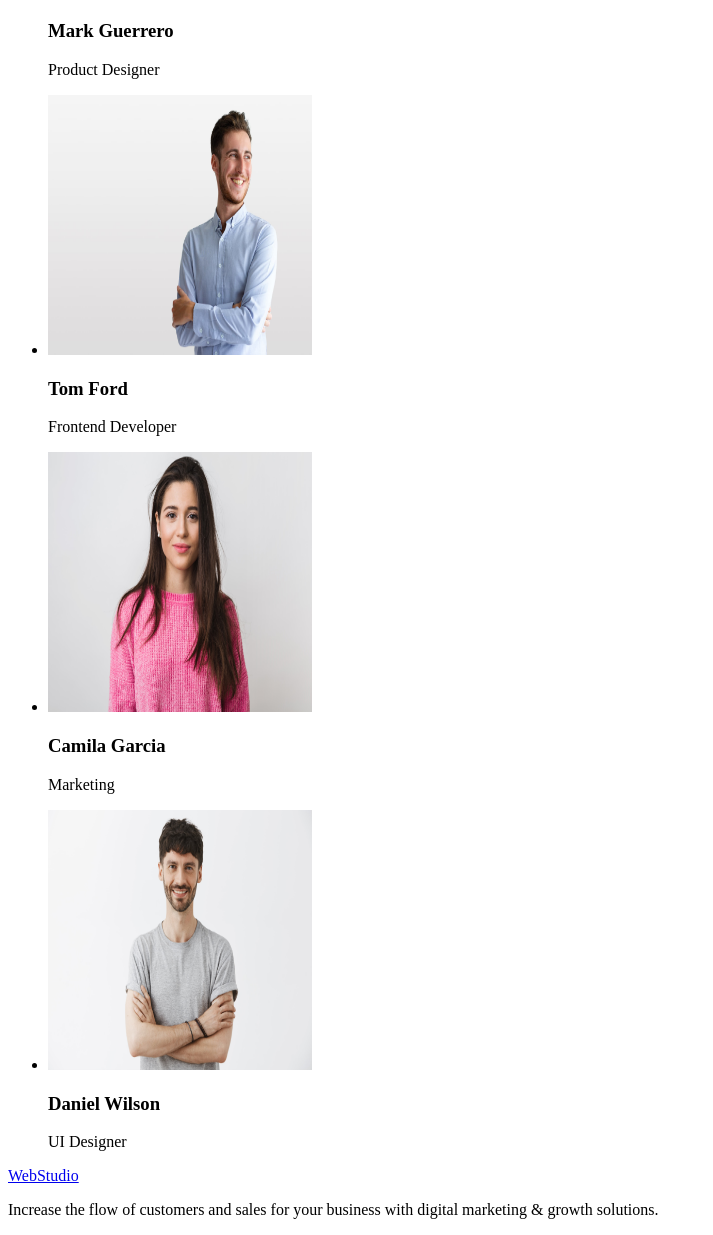
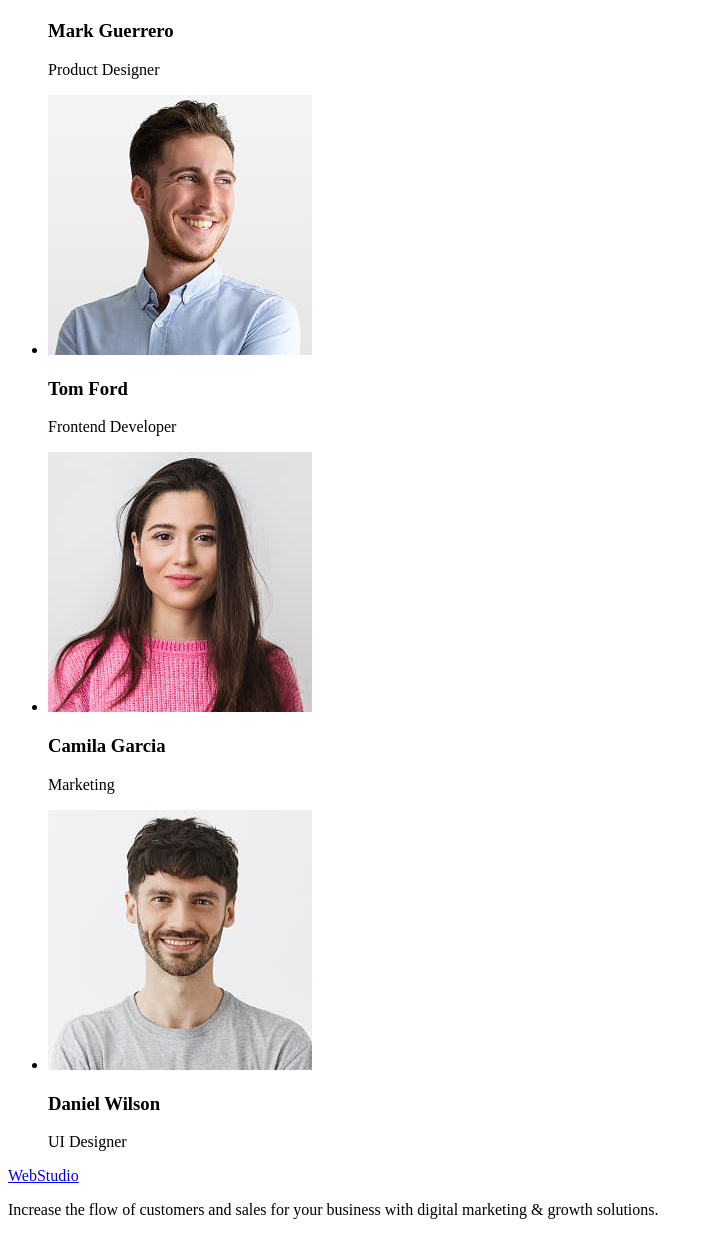
Before and after one commit to Andrii2308/goit-markup-hw-01, a plain HTML site: page index.html in a window 1280 px wide. Shown: the part 923-2158 px from the top of the page, without its empty margins (0-713 px from the left). Drawn offline with Linux system fonts and the light colour scheme.

Commit message:
Sync project files and ignore unnecessary files

```diff
--- a/index.html
+++ b/index.html
@@ -63,24 +63,23 @@
         <p>Product Designer</p>
     </li>
       <li>
-        <img src="./images/photo_goit_2.jpg" alt="Happy Man" width="264" height="260">
+        <img src="./images/photo_goit-2.jpg" alt="Happy Man" width="264" height="260">
         <h3>Tom Ford</h3>
         <p>Frontend Developer</p>
       </li>
       <li>
-        <img src="./images/photo_goit_3.jpg" alt="Woman in a pink sweater" width="264" height="260">
+        <img src="./images/photo_goit-3.jpg" alt="Woman in a pink sweater" width="264" height="260">
         <h3>Camila Garcia</h3>
         <p>Marketing</p>
       </li>
       <li>
-        <img src="./images/photo_goit_4.jpg" alt="Man in gray T-shirt" width="264" height="260">
+        <img src="./images/photo_goit-4.jpg" alt="Man in gray T-shirt" width="264" height="260">
         <h3>Daniel Wilson</h3>
         <p>UI Designer</p>
       </li>
     </ul>
 </section>
 </main>
-
 <footer>
   <a href="./index.html">WebStudio</a>
   <p>Increase the flow of customers and sales for your business with digital marketing & growth solutions.</p>
```
Also changed, not shown: images/photo_goit-2.jpg (added), images/photo_goit-3.jpg (added), images/photo_goit-4.jpg (added), images/photo_goit_1.jpg, images/photo_goit_2.jpg (deleted), images/photo_goit_3.jpg (deleted), images/photo_goit_4.jpg (deleted), 1 other file.
